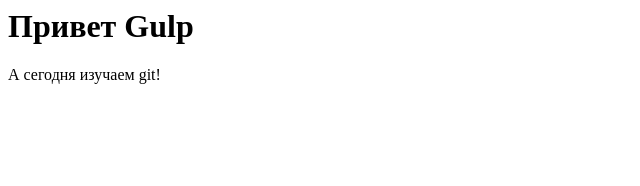
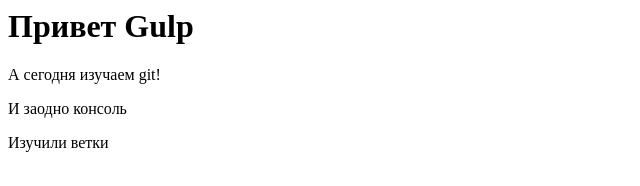
Before and after one commit to Muhammadiyor/Frontend-, a plain HTML site: page app/index.html in a window 1280 px wide. Shown: the whole page, without its empty margins (0-640 px from the left). Drawn offline with Linux system fonts and the light colour scheme.

Commit message:
Added branch paragraph

```diff
--- a/app/index.html
+++ b/app/index.html
@@ -6,7 +6,8 @@
         <h1> Привет Gulp </h1>
        <p> А сегодня изучаем git!</p>
 
-
+        <p> И заодно консоль </p>
+        <p> Изучили  ветки </p>
 
 
     </body>
```
